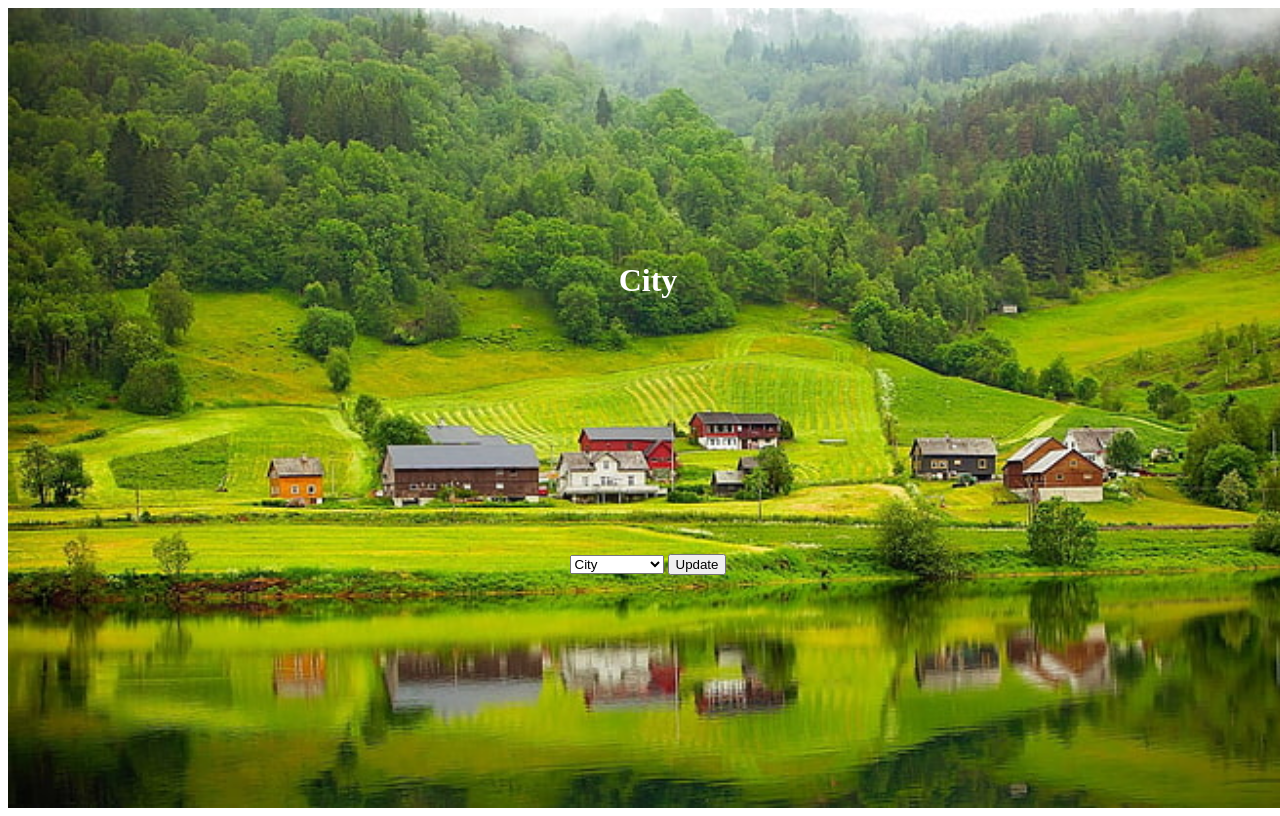
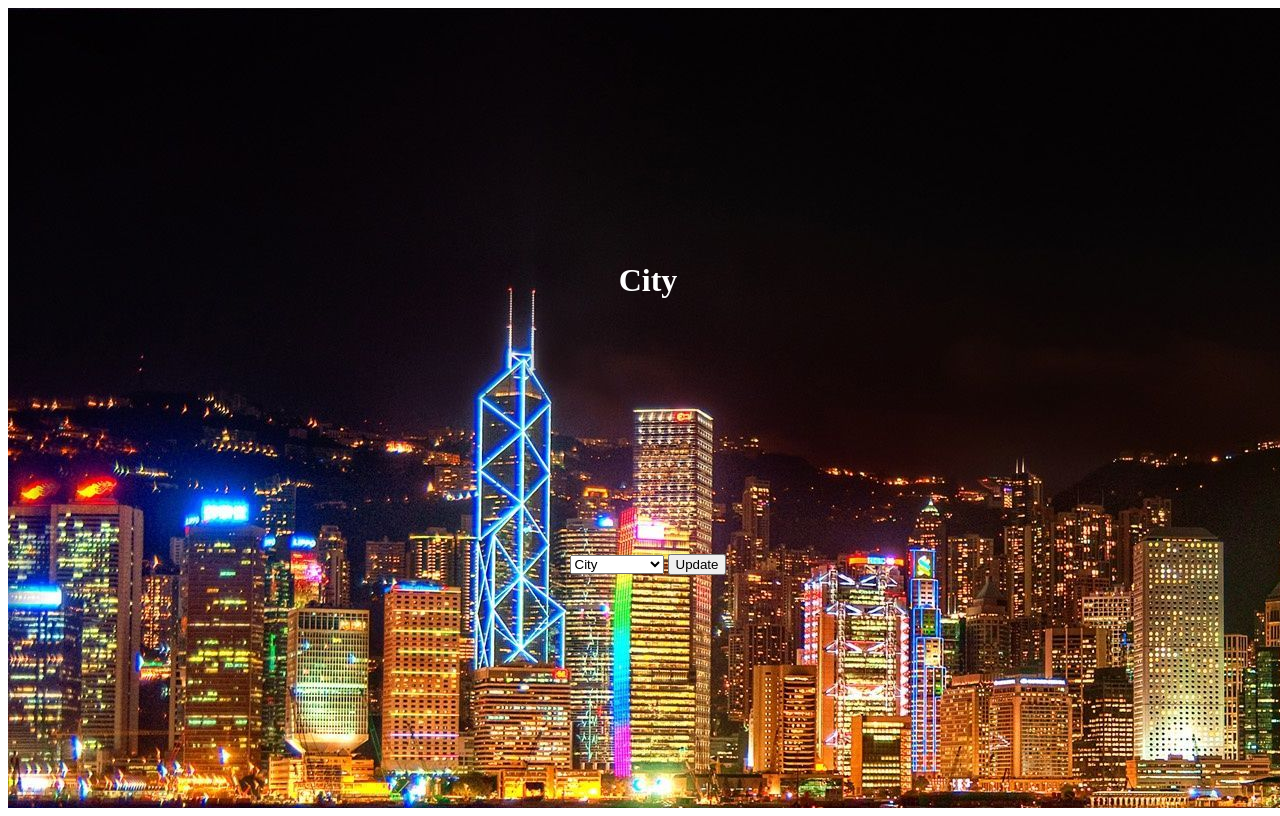
Before and after one commit to Lorellana21/guess-the-number-game, a plain HTML site: page index.html in a window 1280 px wide. Both pictures are taken after a click on the button "Update". Drawn offline with Linux system fonts and the light colour scheme.

Commit message:
almost finished

```diff
--- a/index.html
+++ b/index.html
@@ -10,7 +10,7 @@
 </head>
 
 <body>
-    <main class="main backgroundCountryside">
+    <main class="main js-page backgroundCountryside">
         <h1 class="title js-title">City</h1>
         <form class="controls" action="">
             <select class="controls__options js-select" name="option__selected" id="">
--- a/js/main.js
+++ b/js/main.js
@@ -1,35 +1,43 @@
 'use strict';
 
-const mainElement = document.querySelector ('.js-main');
+const mainElement = document.querySelector ('.js-page');
 const titleElement = document.querySelector ('.js-title');
 const selectElement = document.querySelector ('.js-select');
 const buttonElement = document.querySelector ('.js-button');
 
 
-
-
-
-function handlerClickButton(event){
+function refreshTitle(){
 const selectedItem = selectElement.value;
 titleElement.innerHTML = selectedItem;
 }
 
+function getRandomInt(){
+    const number =  Math.floor(Math.random() * 100);
+    return number;
+  }
 
 
+const removeBackgroundClass = () => {
+mainElement.classList.remove("backgroundCity", "backgroundCountryside");
+}
 
-
-buttonElement.addEventListener("click", handlerClickButton);
-
-//generar numero aleatorio
-function getRandomInt(max) {
-    return Math.floor(Math.random() * max);
-    mainElement.classList.remove("backgroundCity", "backgroundCountryside")
-    // if(numero aleatroio es par){
-        mainElement.classList.add("backgroundCity")
-    // } else {
+function setNewBackground(randomNumber){
+    if(randomNumber % 2 === 0){
+        mainElement.classList.add("backgroundCity");
+    } else {
         mainElement.classList.add("backgroundCountryside");
     }
-//   }
+}
 
+function refreshBackground(){
+    const number = getRandomInt();
+    removeBackgroundClass();
+    setNewBackground(number);
 
-console.log(getRandomInt(100));
+}
+
+function handlerClickButton(){
+    refreshTitle();
+    refreshBackground();
+}
+buttonElement.addEventListener("click", handlerClickButton);
```
